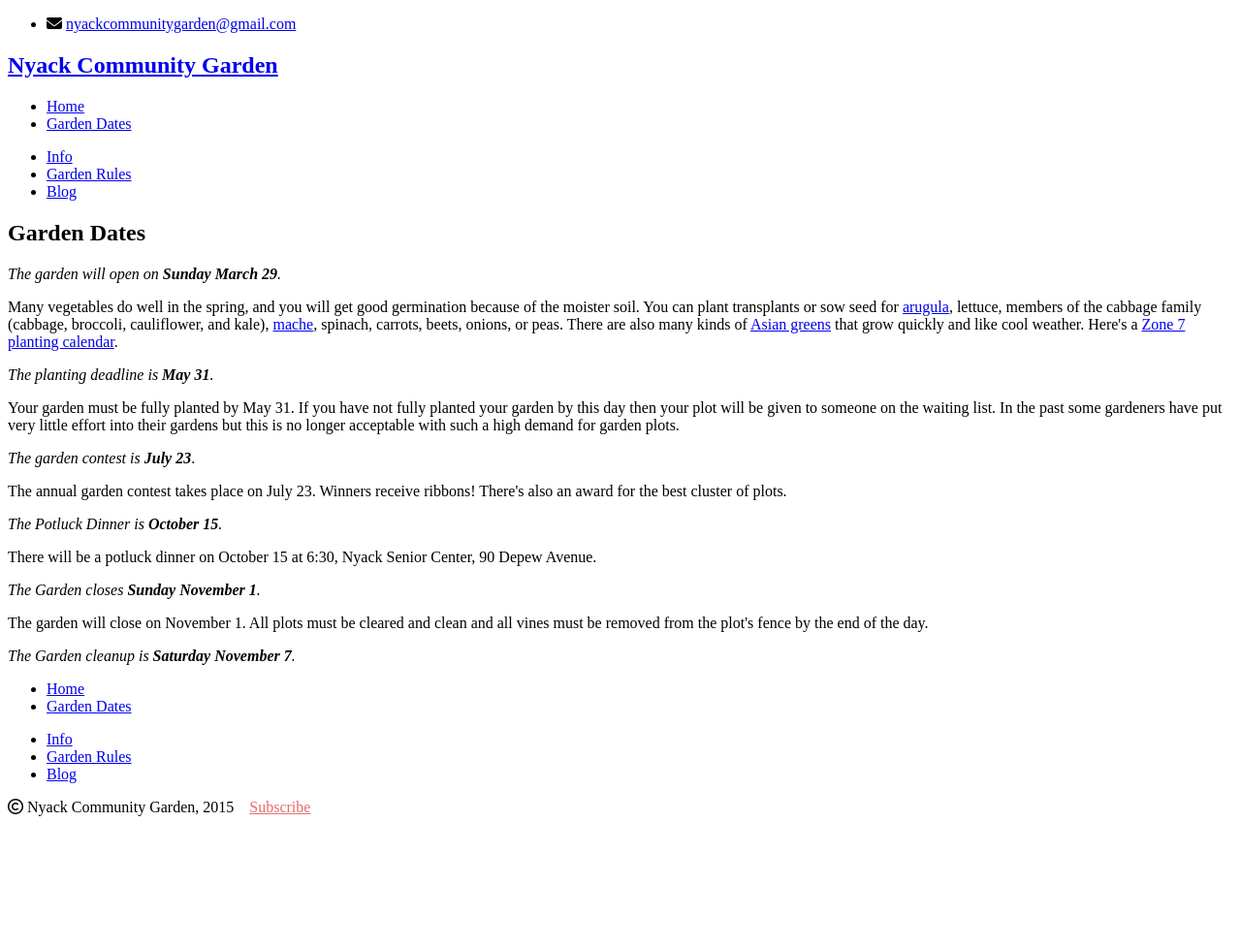
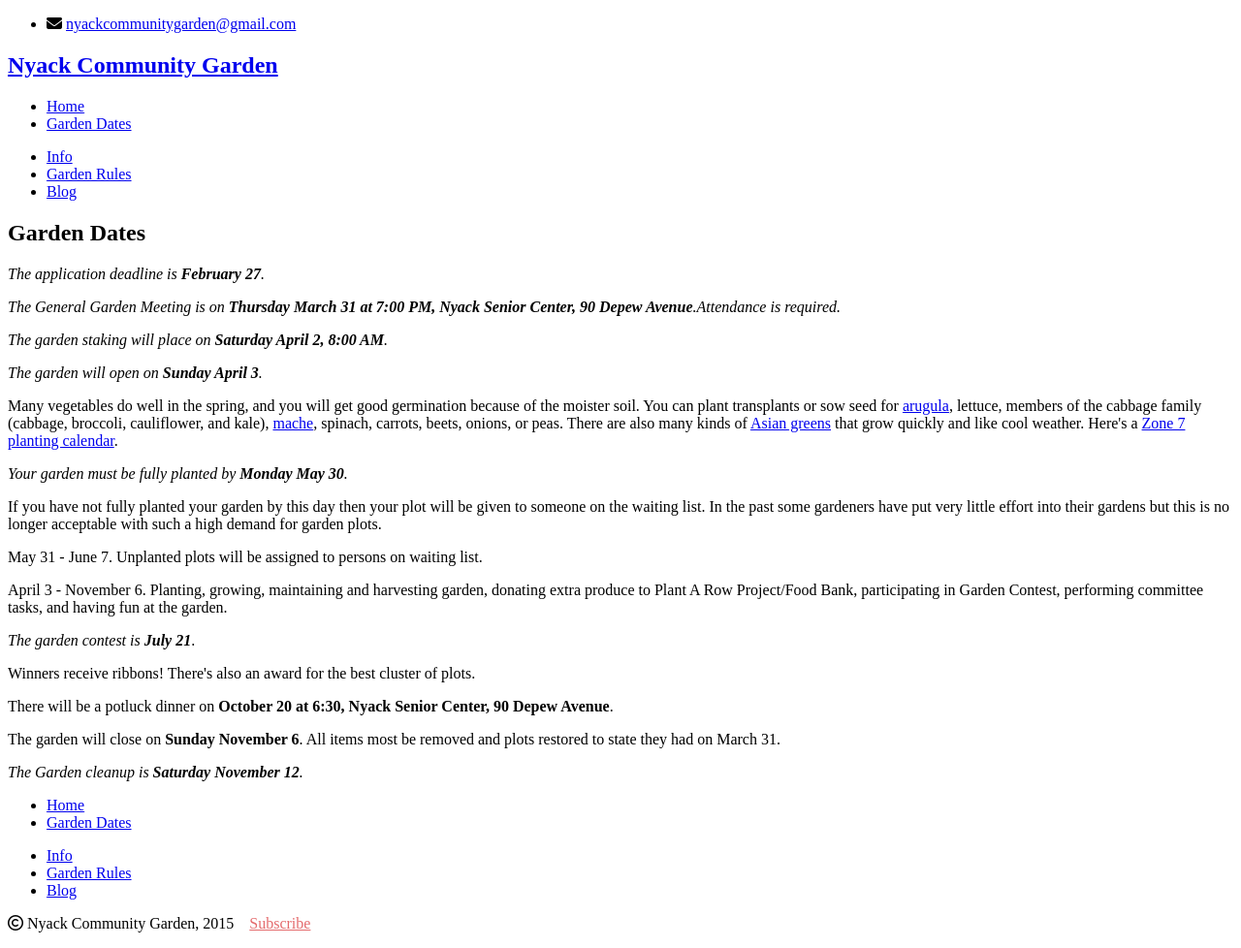
Before and after one commit to bosborne/nyackcommunitygarden, a Jekyll site: the page built from garden-dates/index.html, in a window 1280 px wide. Shown: the whole page at 97% size. Built offline with Jekyll 4.4.1, drawn with Linux system fonts in a browser that asks for light colours; nearby versions of some CDN libraries; library files that are not in the unit come from our copies; Markdown is read by kramdown in place of the engine named in the settings; before the commit the page ends 900 px from its top, so only the background shows below that.

Commit message:
New dates for 2016

```diff
--- a/garden-dates/index.html
+++ b/garden-dates/index.html
@@ -7,34 +7,43 @@ pageclass: garden-dates
 <h2>Garden Dates</h2>
 
 <p>
-<i>The garden will open on <b>Sunday March 29</b>.</i>
+<i>The application deadline is <b>February 27</b>.</i>
+</p>
+<p>
+<i>The General Garden Meeting is on <b>Thursday March 31 at 7:00 PM, Nyack Senior Center, 90 Depew Avenue</b>.Attendance is required.</i>
+</p>
+<p>
+<i>The garden staking will place on <b>Saturday April 2, 8:00 AM</b>.</i>
+</p>
+<p>
+<i>The garden will open on <b>Sunday April 3</b>.</i>
 </p>
 <p>
 Many vegetables do well in the spring, and you will get good germination because of the moister soil. You can plant transplants or sow seed for <a href="http://www.seedsavers.org/apollo-arugula">arugula</a>, lettuce, members of the cabbage family (cabbage, broccoli, cauliflower, and kale), <a href="http://www.johnnyseeds.com/p-6040-vit.aspx">mache</a>, spinach, carrots, beets, onions, or peas. There are also many kinds of <a href="http://www.johnnyseeds.com/c-358-asian.aspx">Asian greens</a> that grow quickly and like cool weather. Here's a <a href="/blog/zone-7-planting-calendar/">Zone 7 planting calendar</a>.
 </p>
 <p>
-<i>The planting deadline is <b>May 31</b>.</i>
+<i>Your garden must be fully planted by <b>Monday May 30</b>.</i>
 </p>
 <p>
-Your garden must be fully planted by May 31. If you have not fully planted your garden by this day then your plot will be given to someone on the waiting list. In the past some gardeners have put very little effort into their gardens but this is no longer acceptable with such a high demand for garden plots.
+If you have not fully planted your garden by this day then your plot will be given to someone on the waiting list. In the past some gardeners have put very little effort into their gardens but this is no longer acceptable with such a high demand for garden plots.
 </p>
 <p>
-<i>The garden contest is <b>July 23</b></i>.
-<p>
-The annual garden contest takes place on July 23. Winners receive ribbons! There's also an award for the best cluster of plots.
+May 31 - June 7. Unplanted plots will be assigned to persons on waiting list.
 </p>
 <p>
-<i>The Potluck Dinner is <b>October 15</b>.</i>
+April 3 - November 6. Planting, growing, maintaining and harvesting garden, donating extra produce to Plant A Row Project/Food Bank, participating in Garden Contest, performing committee tasks, and having fun at the garden.
 </p>
 <p>
-There will be a potluck dinner on October 15 at 6:30, Nyack Senior Center, 90 Depew Avenue.
+<i>The garden contest is <b>July 21</b></i>.
+<p>
+Winners receive ribbons! There's also an award for the best cluster of plots.
 </p>
 <p>
-<i>The Garden closes <b>Sunday November 1</b>.</i>
+There will be a potluck dinner on <b>October 20 at 6:30, Nyack Senior Center, 90 Depew Avenue</b>.
 </p>
 <p>
-The garden will close on November 1. All plots must be cleared and clean and all vines must be removed from the plot's fence by the end of the day.</p>
+The garden will close on <b>Sunday November 6</b>. All items most be removed and plots restored to state they had on March 31.</p>
 </p>
 <p>
-<i>The Garden cleanup is <b>Saturday November 7</b>.</i>
+<i>The Garden cleanup is <b>Saturday November 12</b>.</i>
 </p>
```
